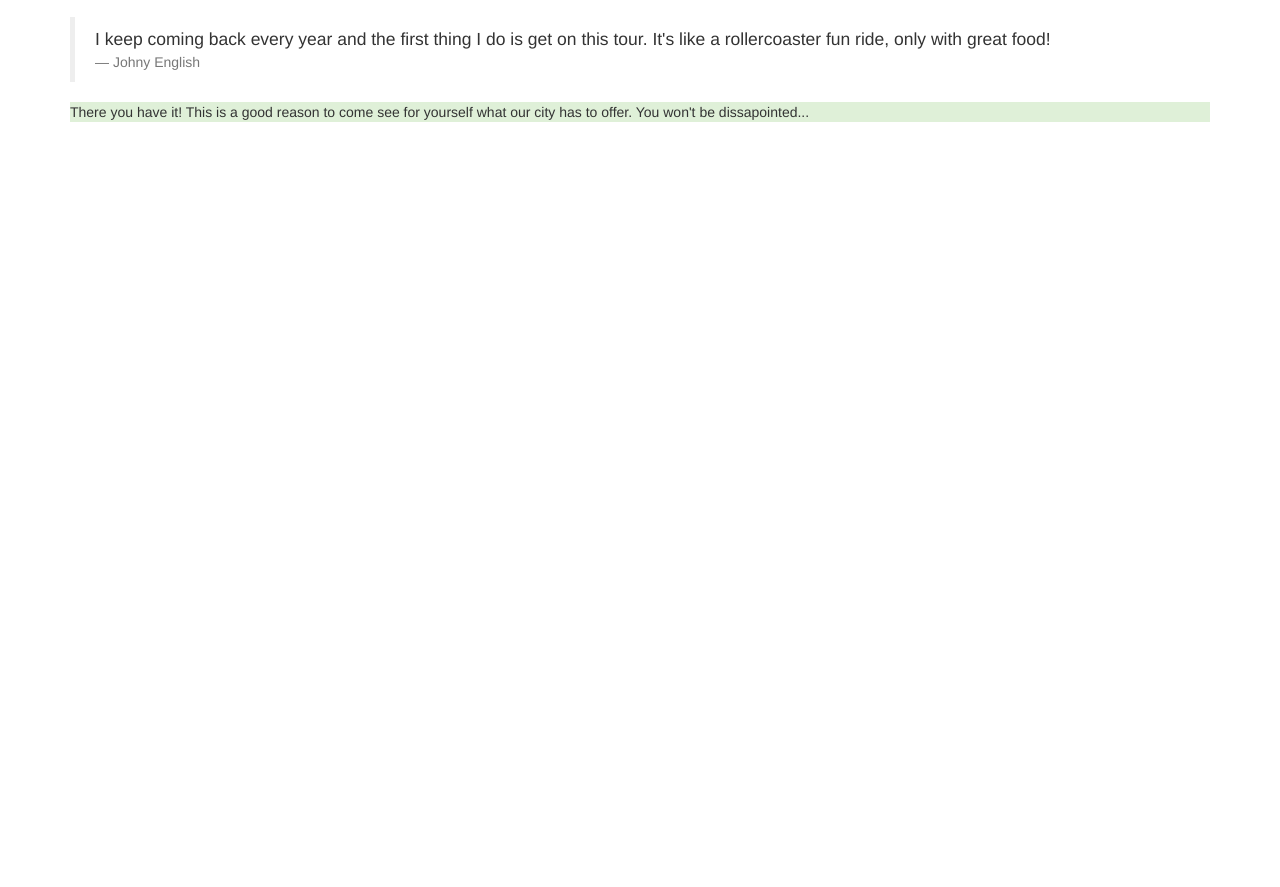
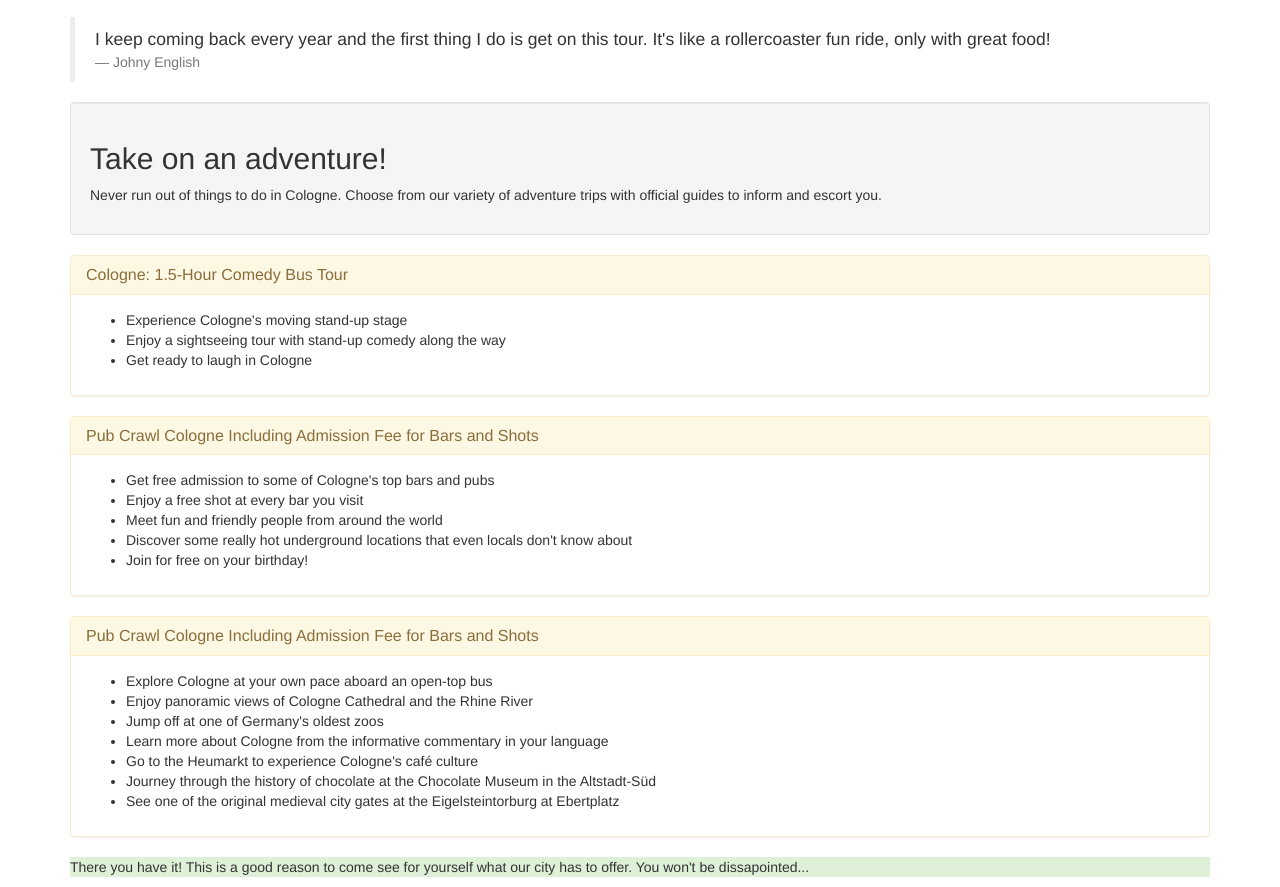
Before and after one commit to jombastic/cologne, a plain HTML site: page index.html in a window 1280 px wide. Shown: the part 388-1275 px from the top of the page. Before the commit the page ends 800 px from the top, so only its background shows below. Drawn offline with Linux system fonts and the light colour scheme.

Commit message:
Add three activity sections

```diff
--- a/index.html
+++ b/index.html
@@ -2,6 +2,7 @@
 <html>
   <head>
     <link href="css/bootstrap.css" rel="stylesheet" type="text/css"/>
+    <link href="css/styles.css" rel="stylesheet" type="text/css"/>
     <title>Cologne City</title>
   </head>
   <body>
@@ -23,6 +24,58 @@
         <footer>Johny English</footer>
       </blockquote>
 
+      <div class="well">
+        <h2>Take on an adventure!</h2>
+        <p>
+          Never run out of things to do in Cologne. Choose from our variety of adventure trips with official guides to inform and escort you.
+        </p>
+      </div>
+
+      <div class="panel panel-warning">
+        <div class="panel-heading">
+          <h2 class="panel-title">Cologne: 1.5-Hour Comedy Bus Tour</h2>
+        </div>
+        <div class="panel-body">
+            <ul>
+              <li>Experience Cologne's moving stand-up stage</li>
+              <li>Enjoy a sightseeing tour with stand-up comedy along the way</li>
+              <li>Get ready to laugh in Cologne</li>
+            </ul>
+        </div>
+      </div>
+
+      <div class="panel panel-warning">
+        <div class="panel-heading">
+          <h2 class="panel-title">Pub Crawl Cologne Including Admission Fee for Bars and Shots</h2>
+        </div>
+        <div class="panel-body">
+          <ul>
+            <li>Get free admission to some of Cologne's top bars and pubs</li>
+            <li>Enjoy a free shot at every bar you visit</li>
+            <li>Meet fun and friendly people from around the world</li>
+            <li>Discover some really hot underground locations that even locals don't know about</li>
+            <li>Join for free on your birthday!</li>
+          </ul>
+        </div>
+      </div>
+
+      <div class="panel panel-warning">
+        <div class="panel-heading">
+          <h2 class="panel-title">Pub Crawl Cologne Including Admission Fee for Bars and Shots</h2>
+        </div>
+        <div class="panel-body">
+          <ul>
+            <li>Explore Cologne at your own pace aboard an open-top bus</li>
+            <li>Enjoy panoramic views of Cologne Cathedral and the Rhine River</li>
+            <li>Jump off at one of Germany's oldest zoos</li>
+            <li>Learn more about Cologne from the informative commentary in your language</li>
+            <li>Go to the Heumarkt to experience Cologne's café culture</li>
+            <li>Journey through the history of chocolate at the Chocolate Museum in the Altstadt-Süd</li>
+            <li>See one of the original medieval city gates at the Eigelsteintorburg at Ebertplatz</li>
+          </ul>
+        </div>
+      </div>
+
       <p class="bg-success">There you have it! This is a good reason to come see for yourself what our city has to offer. You won't be dissapointed...
       </p>
     </div>
```
Also changed, not shown: css/styles.css (added).
